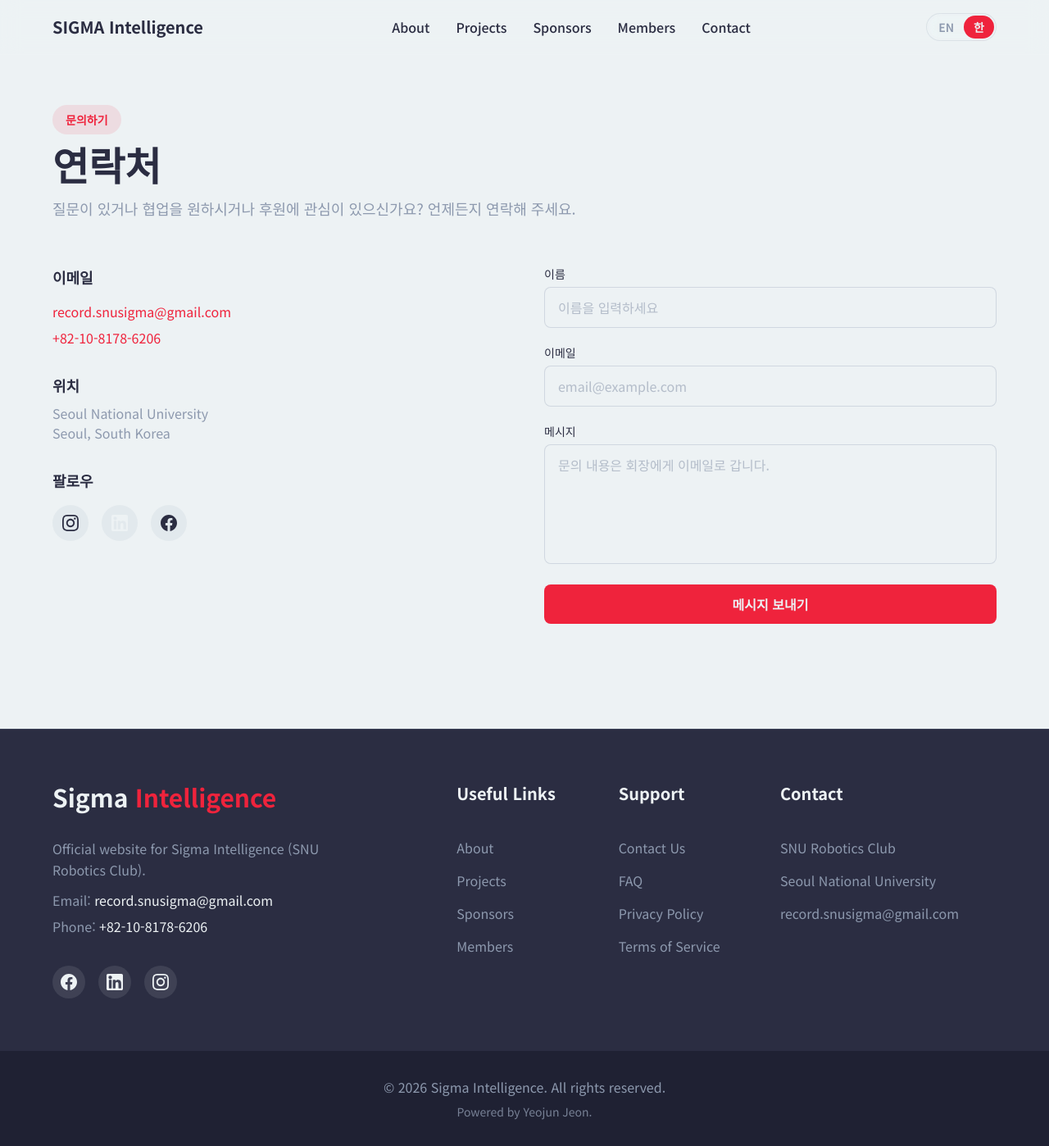
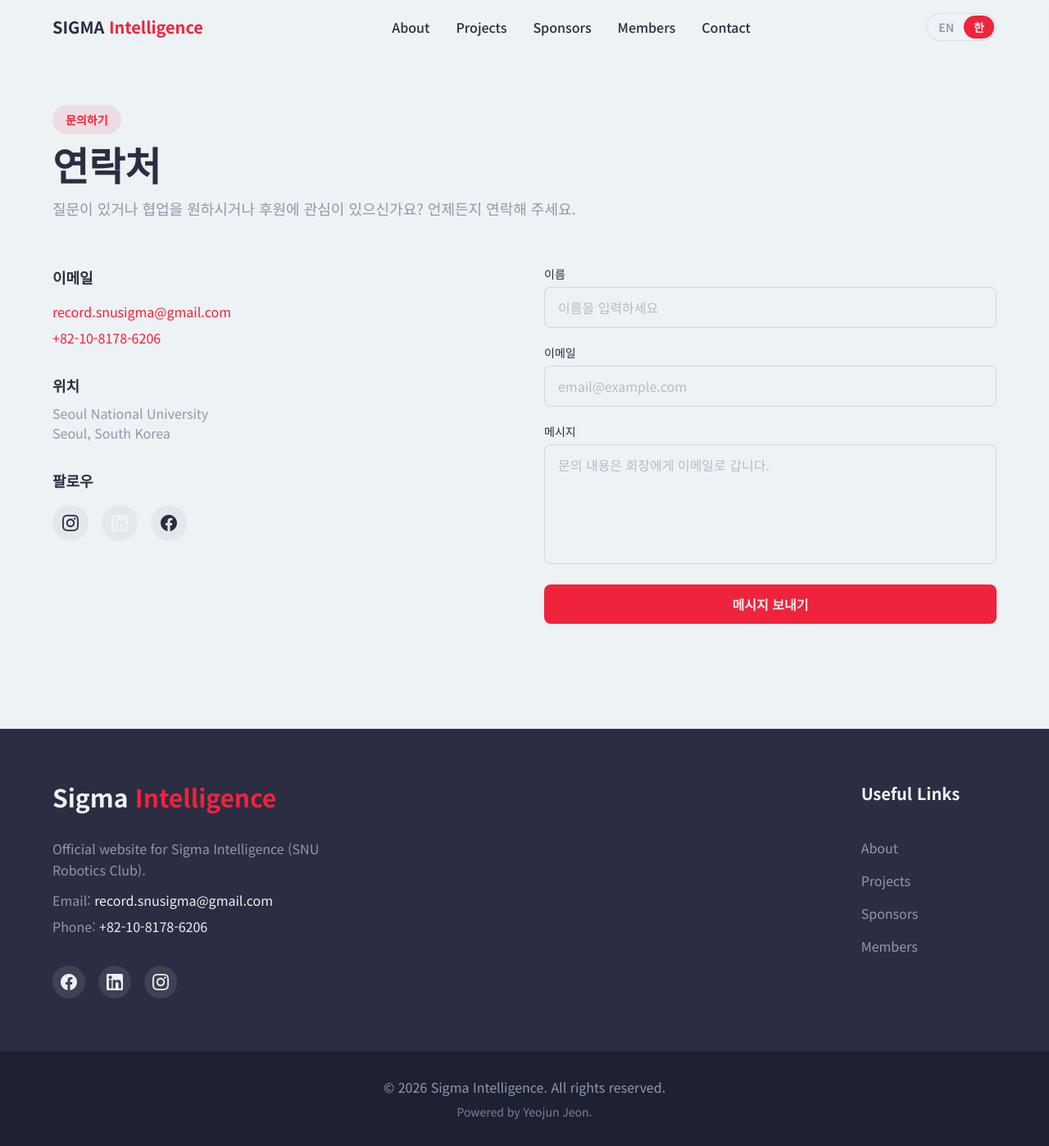
Before and after one commit to yeojunjeon42/sigma_web, a Next.js app: page /contact in a window 1280 px wide. Shown: the whole page at 82% size. Built offline with nearby package versions, Linux system fonts and the light colour scheme.

Commit message:
update footer

```diff
--- a/src/components/Footer.tsx
+++ b/src/components/Footer.tsx
@@ -50,7 +50,7 @@ export default function Footer() {
             </div>
           </div>
 
-          <div className="w-full px-4 sm:w-1/2 lg:w-2/12 xl:w-2/12">
+          <div className="w-full px-4 sm:w-1/2 lg:w-2/12 xl:w-2/12 lg:ml-auto">
             <div className="mb-12 lg:mb-16">
               <h2 className="mb-10 text-xl font-bold text-white">Useful Links</h2>
               <ul>
@@ -62,26 +62,6 @@ export default function Footer() {
             </div>
           </div>
 
-          <div className="w-full px-4 sm:w-1/2 lg:w-2/12 xl:w-2/12">
-            <div className="mb-12 lg:mb-16">
-              <h2 className="mb-10 text-xl font-bold text-white">Support</h2>
-              <ul>
-                <li><Link href="/contact" className="mb-4 inline-block text-base text-gray hover:text-bright-red">Contact Us</Link></li>
-                <li><Link href="/faq" className="mb-4 inline-block text-base text-gray hover:text-bright-red">FAQ</Link></li>
-                <li><Link href="/privacy" className="mb-4 inline-block text-base text-gray hover:text-bright-red">Privacy Policy</Link></li>
-                <li><Link href="/terms" className="mb-4 inline-block text-base text-gray hover:text-bright-red">Terms of Service</Link></li>
-              </ul>
-            </div>
-          </div>
-
-          <div className="w-full px-4 md:w-1/2 lg:w-4/12 xl:w-3/12">
-            <div className="mb-12 lg:mb-16">
-              <h2 className="mb-10 text-xl font-bold text-white">Contact</h2>
-              <p className="mb-4 text-base text-gray">SNU Robotics Club</p>
-              <p className="mb-4 text-base text-gray">Seoul National University</p>
-              <p className="mb-4 text-base text-gray">record.snusigma@gmail.com</p>
-            </div>
-          </div>
         </div>
       </div>
 
--- a/src/components/Navbar.tsx
+++ b/src/components/Navbar.tsx
@@ -29,7 +29,10 @@ export default function Navbar() {
       <div data-nav="inner" className="container mx-auto flex flex-wrap items-center justify-between px-8 py-4 lg:px-16">
         {/* Logo */}
         <div className="relative z-50 max-w-[250px] pr-4">
-          <Link href="/" className="text-xl font-bold text-dark dark:text-white">
+          <Link
+            href="/"
+            className="text-xl font-bold bg-[linear-gradient(to_right,#2B2D42_37%,#EF233C_37%)] dark:bg-[linear-gradient(to_right,#FAFAFA_37%,#EF233C_37%)] bg-clip-text text-transparent"
+          >
             SIGMA Intelligence
           </Link>
         </div>
```
